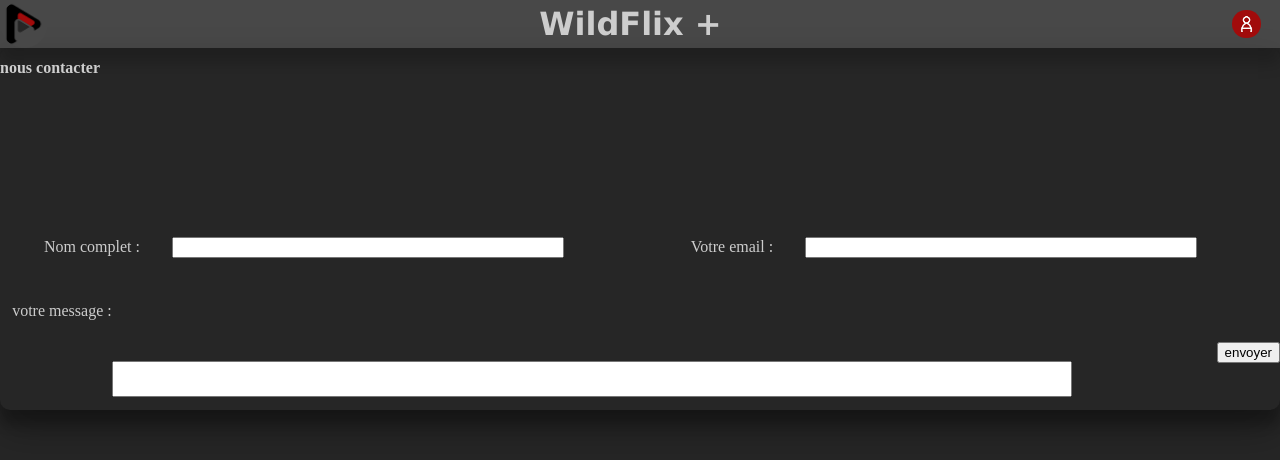
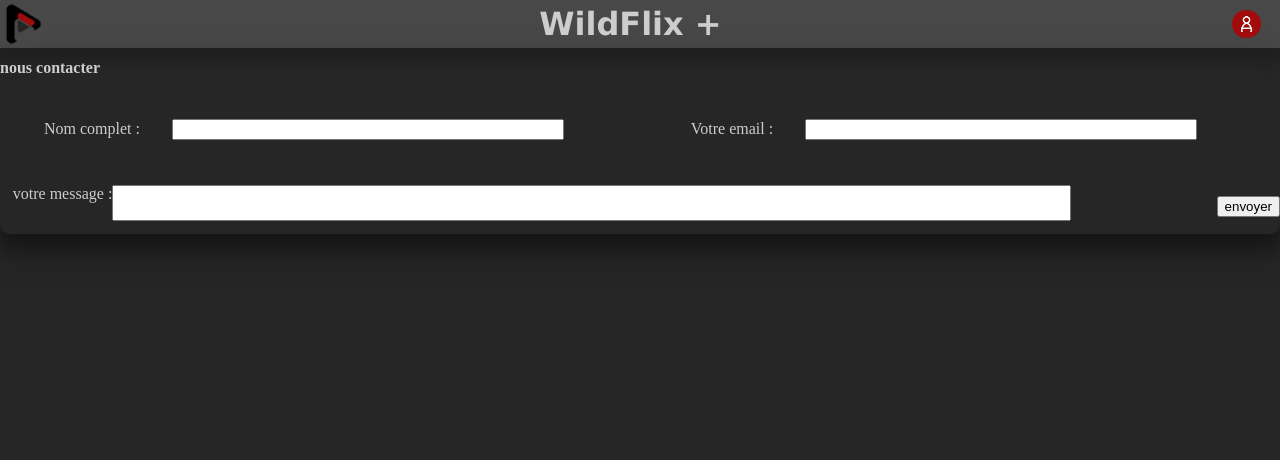
Before and after one commit to WildCodeSchool/2023-03-JS-Remote-Wild_Impact_Project-2_Team_C, a React (Vite) app in the folder frontend/: page / in a window 1280 px wide. Shown: the top 460 px of the page. Built offline with nearby package versions, Linux system fonts and the light colour scheme; a web font is replaced by a local one.

Commit message:
ajustement du du css

```diff
--- a/frontend/src/pages/ContactForm.jsx
+++ b/frontend/src/pages/ContactForm.jsx
@@ -22,10 +22,8 @@ function ContactForm() {
       </div>
       <div className="envoi">
         <div className="divmessage">
-          <label className="message">
-            votre message :
-            <textarea className="textarea" />
-          </label>
+          votre message :
+          <textarea className="textarea" />
         </div>
         <div className="divbutton">
           <button> envoyer </button>
--- a/frontend/src/styles/Form.scss
+++ b/frontend/src/styles/Form.scss
@@ -19,7 +19,6 @@
   h1 {
     height: 5%;
     font-size: 100%;
-    margin-bottom: 10%;
   }
 
   input {
@@ -27,7 +26,6 @@
     margin: 5%;
   }
   textarea {
-    margin-top: 5%;
     resize: none;
   }
   button {
@@ -67,6 +65,9 @@
   }
   .divmessage {
     width: 100%;
+    margin: 1%;
+    display: flex;
+    justify-content: flex-start;
   }
 
   .message {
@@ -75,8 +76,9 @@
     justify-content: flex-start;
   }
   .textarea {
+    margin: 0;
     min-width: 80%;
-    min-height: 50%;
+    min-height: 100%;
   }
   button {
     display: flex;
```
